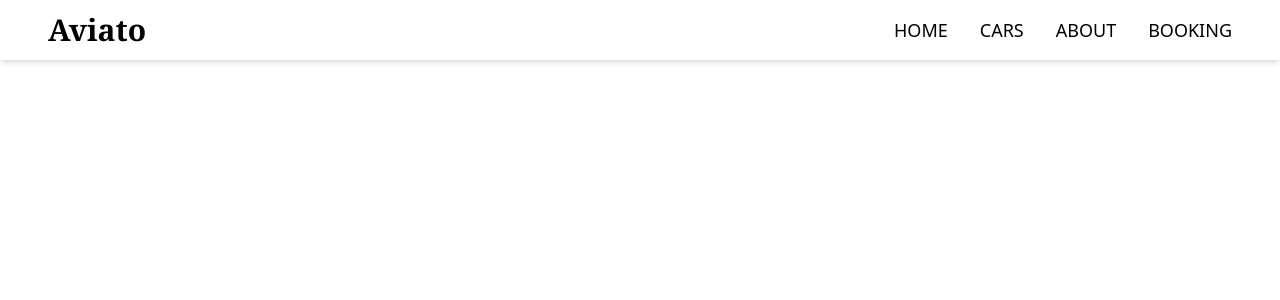
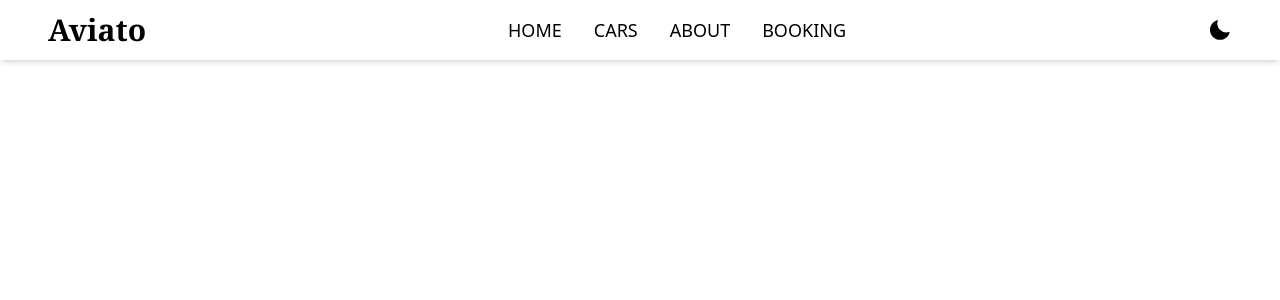
Before and after one commit to miguemigue25/car-rental, a React (Vite) app: page / in a window 1280 px wide. Shown: the top 300 px of the page. Built offline with nearby package versions, Linux system fonts and the light colour scheme.

Commit message:
dark mode added

```diff
--- a/src/App.jsx
+++ b/src/App.jsx
@@ -1,10 +1,25 @@
-import React from 'react'
+import React, { useEffect, useState } from 'react'
 import Navbar from './components/Navbar/Navbar'
 
 const App = () => {
+  const [theme, setTheme] = useState(localStorage.getItem("theme")
+    ? localStorage.getItem("theme") : "light")
+
+  const element = document.documentElement;
+
+  useEffect(() => {
+    if (theme === "dark") {
+      element.classList.add("dark");
+      localStorage.setItem("theme", "dark");
+  } else {
+      element.classList.remove("dark");
+      localStorage.setItem("theme", "light");
+    }
+  }, [theme])
+
   return (
     <div>
-      <Navbar />
+      <Navbar theme={theme} setTheme={setTheme} />
     </div>
   )
 }
--- a/src/components/Navbar/Navbar.jsx
+++ b/src/components/Navbar/Navbar.jsx
@@ -1,5 +1,5 @@
 import React from 'react'
-
+import { BiSolidMoon, BiSolidSun } from "react-icons/bi";
 
 const NavLinks = [
     {
@@ -24,10 +24,11 @@
     }
 ]
 
-const Navbar = () => {
+const Navbar = ({ theme, setTheme }) => {
+
     return (
-        <nav className="shadow-md">
-            <div className="container">
+        <nav className="shadow-md bg-white dark:bg-dark dark:text-white duration-300">
+            <div className="container py-2 md:py-0">
                 <div className="flex justify-between items-center">
                     <div>
                         <h1 className="text-3xl font-bold font-serif">Aviato</h1>
@@ -43,6 +44,14 @@
                             ))}
                         </ul>
                     </div>
+                    <div>
+                        {theme === "dark" ? (
+                            <BiSolidSun onClick={() => setTheme("light")} className="text-2xl" />
+                        ) : (
+                            <BiSolidMoon onClick={() => setTheme("dark")} className="text-2xl" />
+                        )}
+
+                    </div>
                 </div>
             </div>
         </nav>
```
